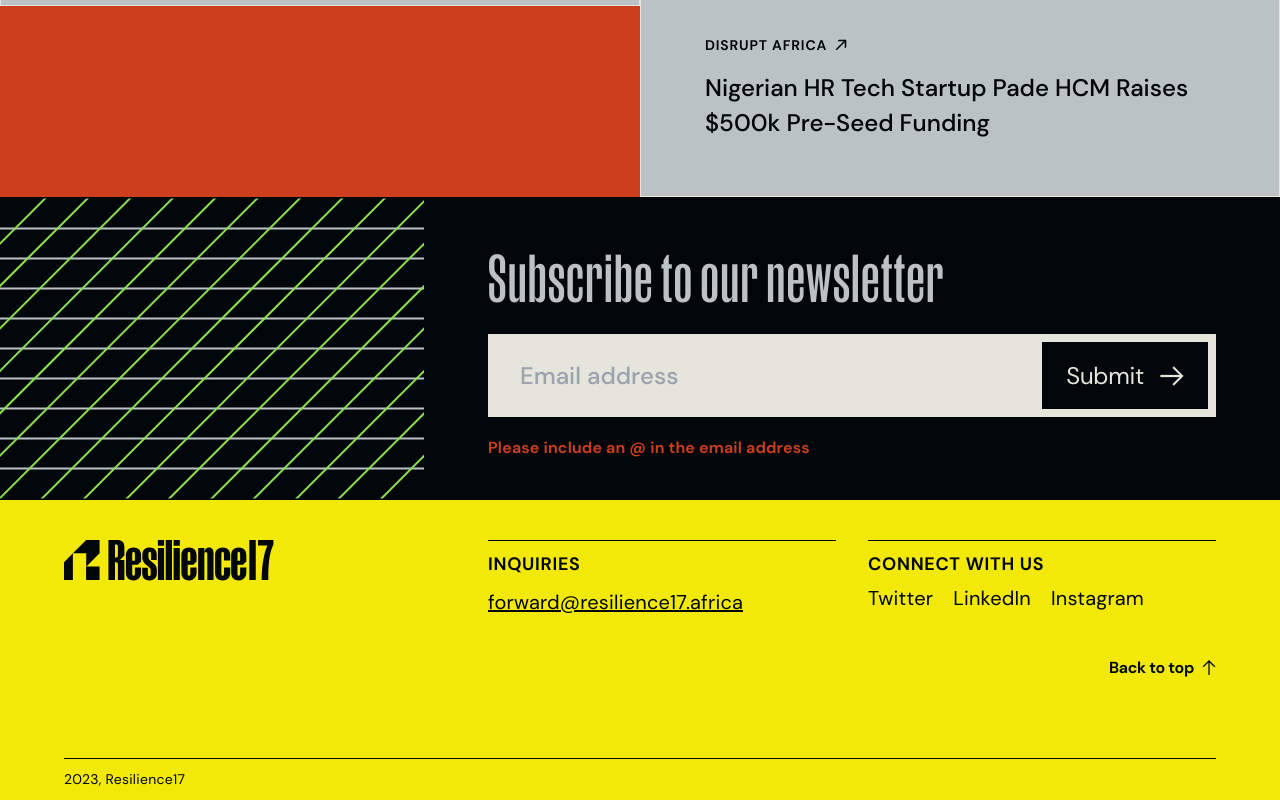
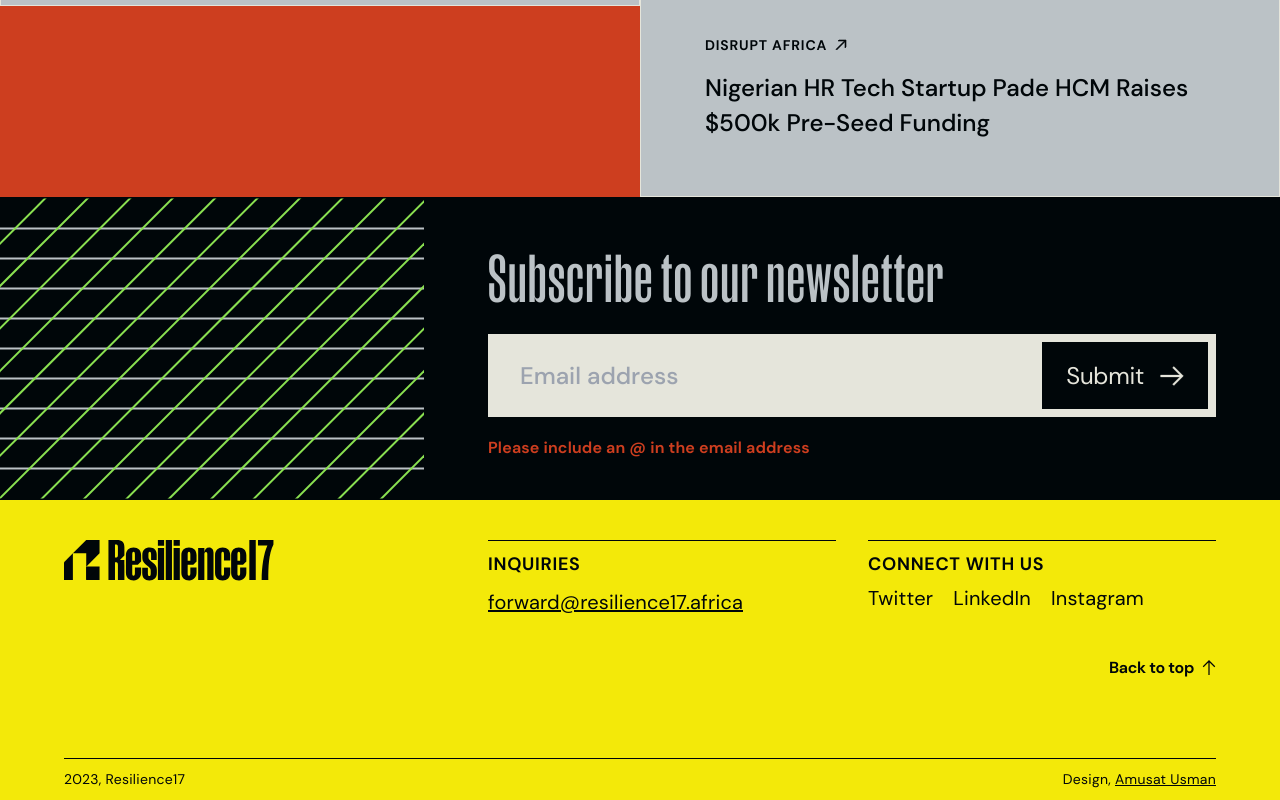
Before and after one commit to Yaasir024/Resilience17-Marketing, a Vue app: page / in a window 1280 px wide. Shown: the part 8307-9107 px from the top of the page. Built offline with nearby package versions, Linux system fonts and the light colour scheme.

Commit message:
/fix-footer

```diff
--- a/src/components/home/Footer.vue
+++ b/src/components/home/Footer.vue
@@ -66,6 +66,7 @@
         </div>
         <div class="mt-[16px] xs:mt-[80px] py-[12px] border-t border-rm-dark flex items-center justify-between">
             <span class="text-[14px] leading-[17px] tracking-[0.02em]">{{ currentYear }}, Resilience17</span>
+            <span class="text-[14px] leading-[17px] tracking-[0.02em]">Design, <a href="https://www.linkedin.com/in/usman-amusat/" class="underline">Amusat Usman</a></span>
         </div>
     </footer>
 </template>
```
